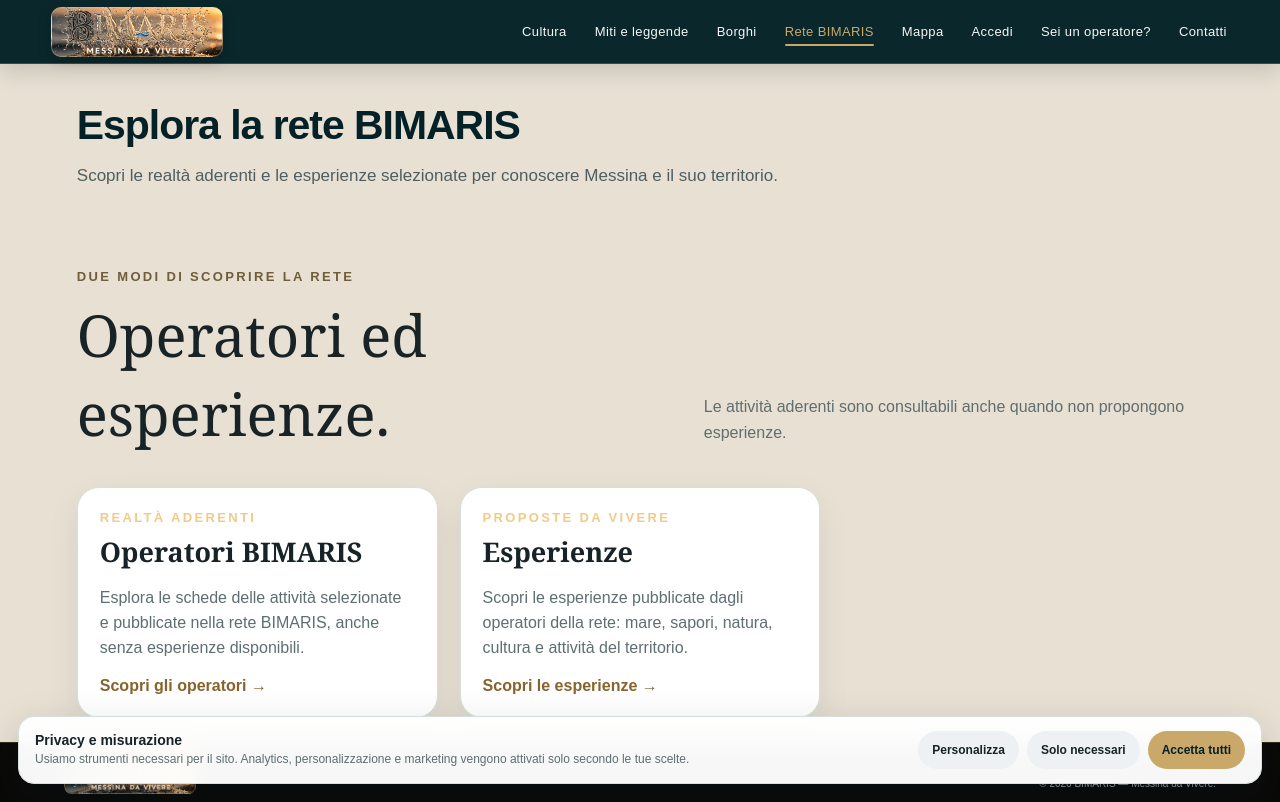
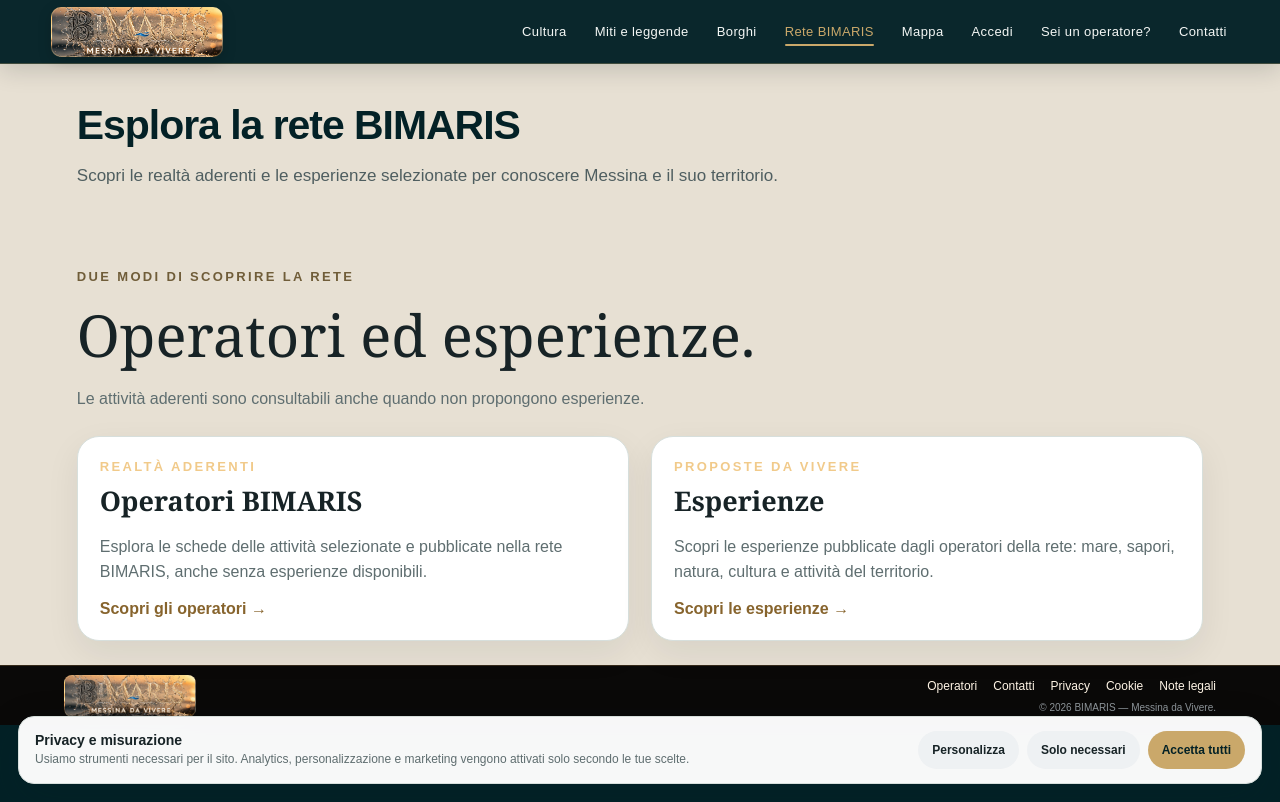
Before and after one commit to giovannibrunetto/bimaris-platform, a Next.js app in the folder apps/web/: page /rete-bimaris in a window 1280 px wide. Built offline with nearby package versions, Linux system fonts and the light colour scheme.

Commit message:
fix(ux-brand-05): refine Borghi spacing Rete grid and map section kicker

```diff
--- a/apps/web/app/ux-brand-05-hero.css
+++ b/apps/web/app/ux-brand-05-hero.css
@@ -91,3 +91,50 @@
 @media (max-width: 760px) {
   .map-page-section.ux-brand-05-map-content { padding-top: 20px; }
 }
+
+/* UX-BRAND-05 follow-up: compact Borghi's transition without altering the shared hero. */
+@media (min-width: 761px) {
+  .ux-brand-05-hero--standard + .ux-brand-05-borghi-first { padding-top: 22px !important; }
+  .ux-brand-05-hero--standard:has(+ .ux-brand-05-borghi-first) { padding-bottom: 22px !important; }
+}
+@media (max-width: 760px) {
+  .ux-brand-05-hero--standard + .ux-brand-05-borghi-first { padding-top: 16px !important; }
+  .ux-brand-05-hero--standard:has(+ .ux-brand-05-borghi-first) { padding-bottom: 18px !important; }
+}
+/* Rete: introduction is one editorial unit; two options fill a genuine two-column grid. */
+.ux-brand-05-rete-first .ux-brand-05-rete-intro {
+  display: block;
+  margin-bottom: 24px;
+}
+.ux-brand-05-rete-first .ux-brand-05-rete-intro > p {
+  max-width: 850px;
+  margin: 12px 0 0;
+}
+.ux-brand-05-rete-first .ux-brand-05-rete-cards {
+  display: grid;
+  grid-template-columns: repeat(2, minmax(0, 1fr));
+  gap: 22px;
+}
+.ux-brand-05-rete-first .ux-brand-05-rete-cards > .card {
+  min-width: 0;
+}
+@media (max-width: 760px) {
+  .ux-brand-05-rete-first .ux-brand-05-rete-intro { margin-bottom: 18px; }
+  .ux-brand-05-rete-first .ux-brand-05-rete-cards {
+    grid-template-columns: minmax(0, 1fr);
+    gap: 16px;
+  }
+}
+/* Map's own eyebrow component adopts the same editorial kicker typography. */
+.ux-brand-05-map-content .bimaris-map-card-head .map-card-eyebrow {
+  color: #705D39;
+  font-family: Arial, Helvetica, sans-serif;
+  font-size: 13px;
+  font-weight: 700;
+  letter-spacing: .18em;
+  line-height: 1.25;
+  text-transform: uppercase;
+}
+@media (max-width: 760px) {
+  .ux-brand-05-map-content .bimaris-map-card-head .map-card-eyebrow { font-size: 12px; }
+}
```
